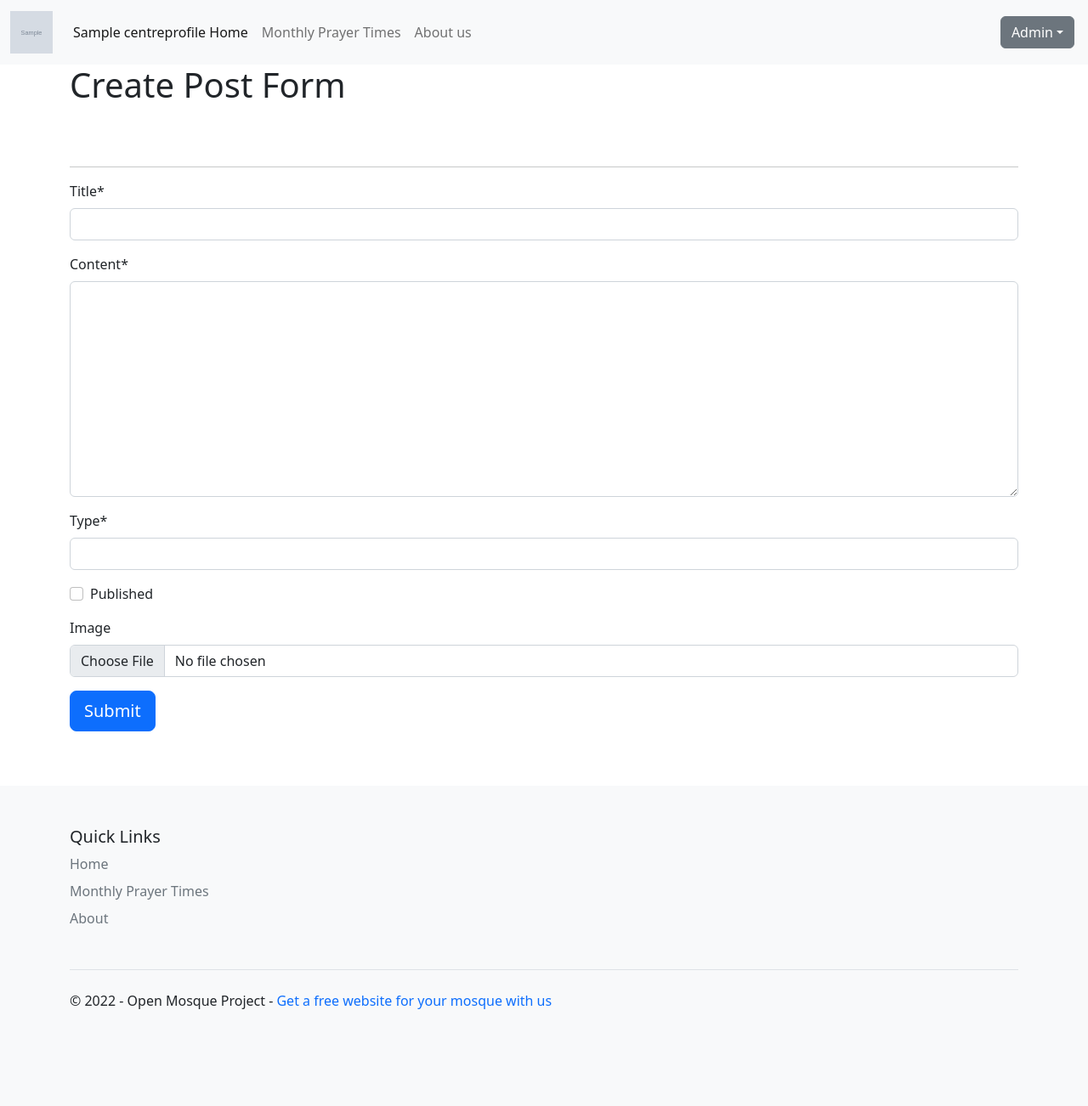
After one commit to OpenMosqueProject/open_mosque_dynamic_django_website, a Django app: page /create_post in a window 1280 px wide. The commit adds this page. Shown: the whole page at 85% size. Run offline with Django 4.2, Linux system fonts and the light colour scheme; a user stored in the database is signed in; tables that the repository leaves empty hold one stand-in row (values such as "Sample post"); grey boxes marked "Sample" are stand-in pictures; some libraries are stand-ins or nearby versions.

Commit message:
added create post form

```diff
--- /dev/null
+++ b/posts/templates/posts/post_form.html
@@ -0,0 +1,20 @@
+{% extends 'base.html' %}
+{% load static %}
+{% load crispy_forms_tags %}
+{% block content %}
+
+<h1>Create Post Form</h1>
+<br>
+
+  <br><hr>
+
+  <form action="{% url 'posts:post_form' %}" method="POST" enctype="multipart/form-data">
+    {% csrf_token %}
+    {{ form | crispy }}
+
+    <input type="submit" class="btn btn-primary btn-lg" value="Submit" />
+  </form>
+
+<br>
+<br>
+{% endblock %}
--- a/posts/urls.py
+++ b/posts/urls.py
@@ -9,4 +9,5 @@ urlpatterns = [
     path('', views.home, name='home'),
     path('monthly_times/', views.month_view, name='month_view'),
     path('post/<int:id>', views.post_view, name='post_view'),
+    path('create_post', views.post_form, name='post_form'),
 ]
--- a/posts/views.py
+++ b/posts/views.py
@@ -1,4 +1,4 @@
-from django.shortcuts import render
+from django.shortcuts import render,redirect
 from django.utils.safestring import SafeString
 from django.contrib.auth.decorators import login_required
 from django.http import HttpResponseRedirect
@@ -150,16 +150,11 @@ def post_view(request, id):
 
 @login_required
 def post_form(request):
-    post = Post.objects.get(id=request.id)
-    if request.method == 'POST':
-        form = PostForm(data=request.POST or None, instance=post)
-
-        if form.is_valid():
-            form.save()
-            return HttpResponseRedirect(reverse('masjidConfig:edit_profile'))
+    form = PostForm(request.POST, request.FILES)
+    if form.is_valid():
+        form.save()
+        return redirect('posts:home')
     else:
-        form = PostForm(data=request.POST or None, instance=post)
-    context = {
-        'form':form,
-        }
-    return render(request, 'masjidConfig/edit_profile.html', context)
+        form = PostForm()
+        context = {'form':form}
+        return render(request, 'posts/post_form.html', context)
--- a/templates/base.html
+++ b/templates/base.html
@@ -61,13 +61,19 @@
                   {% include 'social_media_icons.html' %}
                 </div>
                 {% if user.is_authenticated %}
-                <form class="d-flex">
-                  <a class="btn btn-primary" href="{% url 'masjidConfig:edit_profile' %}">Edit Details</a>
-                  <button class="btn btn-primary">Logout</button>
-                </form>
+                <div class="btn-group">
+                  <button type="button" class="btn btn-secondary dropdown-toggle mx-1" data-bs-toggle="dropdown" aria-expanded="false">Admin</button>
+                  <ul class="dropdown-menu dropdown-menu-lg-end">
+                    <li><a class="dropdown-item" href="{% url 'posts:post_form' %}"><i class="fa-solid fa-plus"></i> Add Post</a></li>
+                    <li><hr class="dropdown-divider"></li>
+                    <li><a class="dropdown-item" href="{% url 'masjidConfig:edit_profile' %}">Edit Website Settings</a></li>
+                    <li><hr class="dropdown-divider"></li>
+                    <li><a class="btn btn-danger btn-sm ml-lg-4">Logout</a></li>
+                  </ul>
+                </div>
                 {% else %}
                 <form class="d-flex">
-                  <button class="btn btn-primary">Login</button>
+                  <a class="btn btn-primary mx-1">Login</a>
                 </form>
                 {% endif %}
               </div>
--- a/templates/footer.html
+++ b/templates/footer.html
@@ -47,7 +47,7 @@
     </div>
 
     <div class="d-flex flex-column flex-sm-row justify-content-between py-4 my-4 border-top">
-      <p>&copy; 2022 - Open Mosque Project - <a href="https://openmosqueproject.com/">Get a free website for your mosque with us</a></p>
+      <p>&copy; {% now "Y" %} - Open Mosque Project - <a href="https://openmosqueproject.com/">Get a free website for your mosque with us</a></p>
       <div class="d-flex justify-content-center">
         {% include 'social_media_icons.html' %}
       </div>
```
